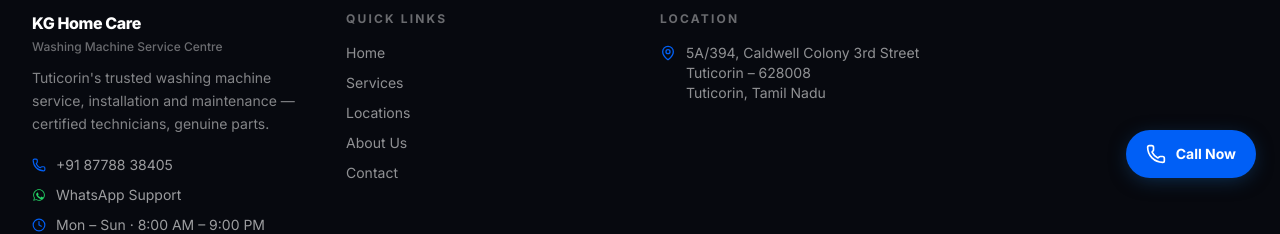
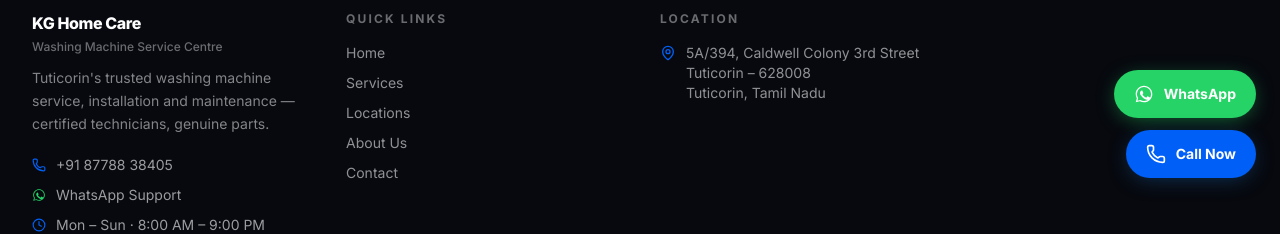
Before and after one commit to infantsuresh453-design/kg-home-care, a Next.js app: page /locations in a window 1280 px wide. Shown: the part 602-836 px from the top of the page. Built offline with nearby package versions, Linux system fonts and the light colour scheme; no server answers; the database is empty.

Commit message:
feat: Add WhatsApp and restrict floating buttons to SEO pages

```diff
--- a/components/site/FloatingActions.tsx
+++ b/components/site/FloatingActions.tsx
@@ -1,15 +1,44 @@
+"use client";
+
 import { Phone } from "lucide-react";
-import { telHref, PHONE_DISPLAY } from "@/lib/contact";
+import { telHref, waHref } from "@/lib/contact";
+import { WhatsAppIcon } from "./WhatsAppIcon";
+import { usePathname } from "next/navigation";
 
 export function FloatingActions() {
+  const pathname = usePathname();
+
+  // Hide on standard non-SEO pages
+  const isExcluded =
+    pathname === "/" ||
+    pathname === "/about" ||
+    pathname === "/contact" ||
+    pathname.startsWith("/dashboard") ||
+    pathname.startsWith("/login");
+
+  if (isExcluded) return null;
+
   return (
+    <div className="fixed bottom-5 right-4 z-50 flex flex-col items-end gap-3 sm:right-6">
+      <a
+        href={waHref("Hi, I need washing machine service.")}
+        target="_blank"
+        rel="noreferrer"
+        aria-label="WhatsApp us"
+        className="flex items-center gap-2.5 rounded-full bg-[#25D366] px-5 py-3.5 text-sm font-bold text-white shadow-[0_4px_20px_-4px_rgba(37,211,102,0.5)] transition-all hover:scale-105 hover:bg-[#25D366]/90 active:scale-95"
+      >
+        <WhatsAppIcon className="h-5 w-5 text-white" />
+        <span className="hidden sm:inline">WhatsApp</span>
+      </a>
+
       <a
         href={telHref()}
         aria-label="Call us"
-      className="fixed bottom-5 right-4 z-50 flex items-center gap-2.5 rounded-full bg-primary px-5 py-3.5 text-sm font-bold text-white shadow-[0_4px_20px_-4px_rgba(24,95,165,0.5)] transition-all hover:scale-105 hover:bg-primary/90 active:scale-95 sm:right-6"
+        className="flex items-center gap-2.5 rounded-full bg-primary px-5 py-3.5 text-sm font-bold text-white shadow-[0_4px_20px_-4px_rgba(24,95,165,0.5)] transition-all hover:scale-105 hover:bg-primary/90 active:scale-95"
       >
         <Phone className="h-5 w-5" />
         <span className="hidden sm:inline">Call Now</span>
       </a>
+    </div>
   );
 }
```
Lines whose indentation alone changed are shown as unchanged.
